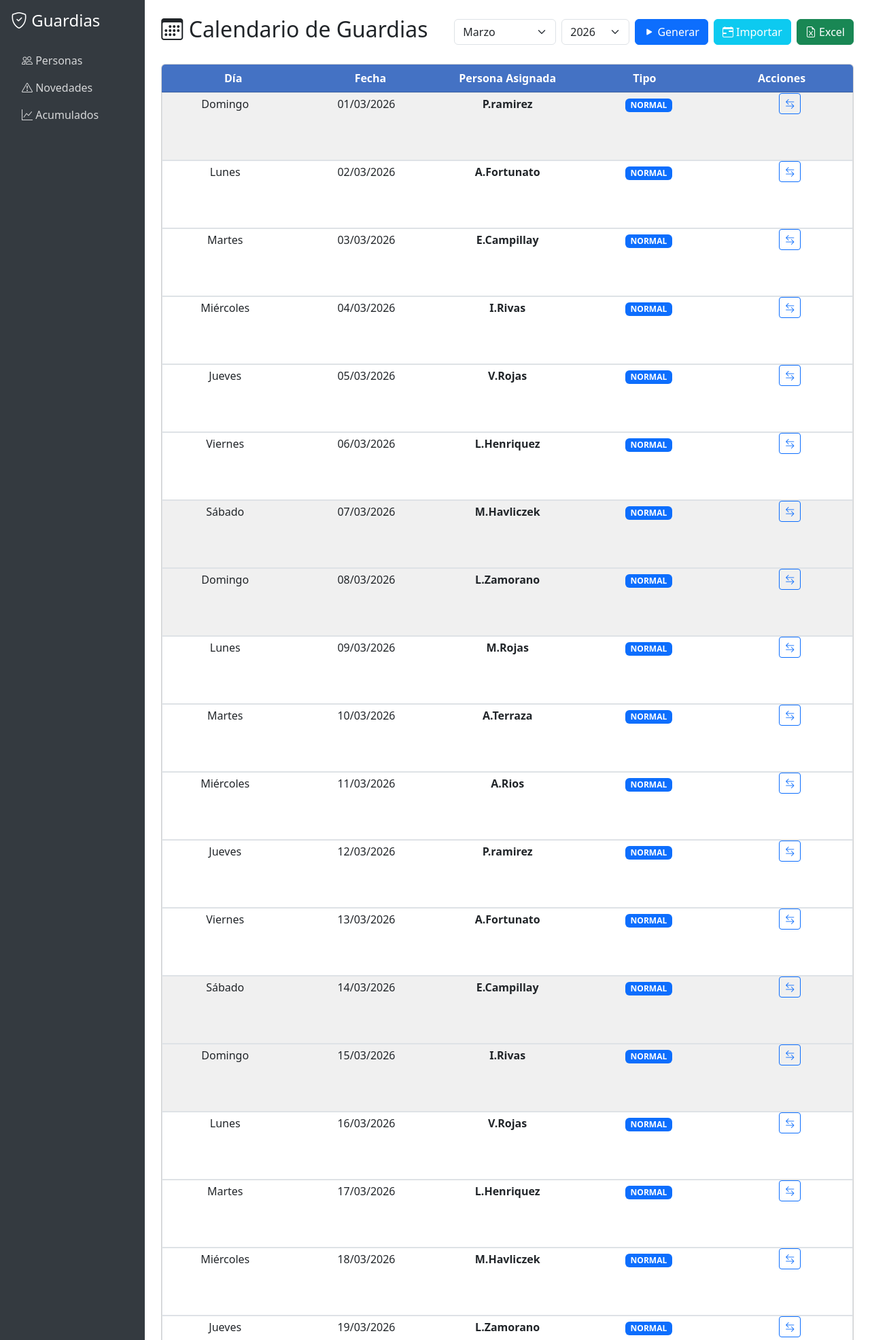
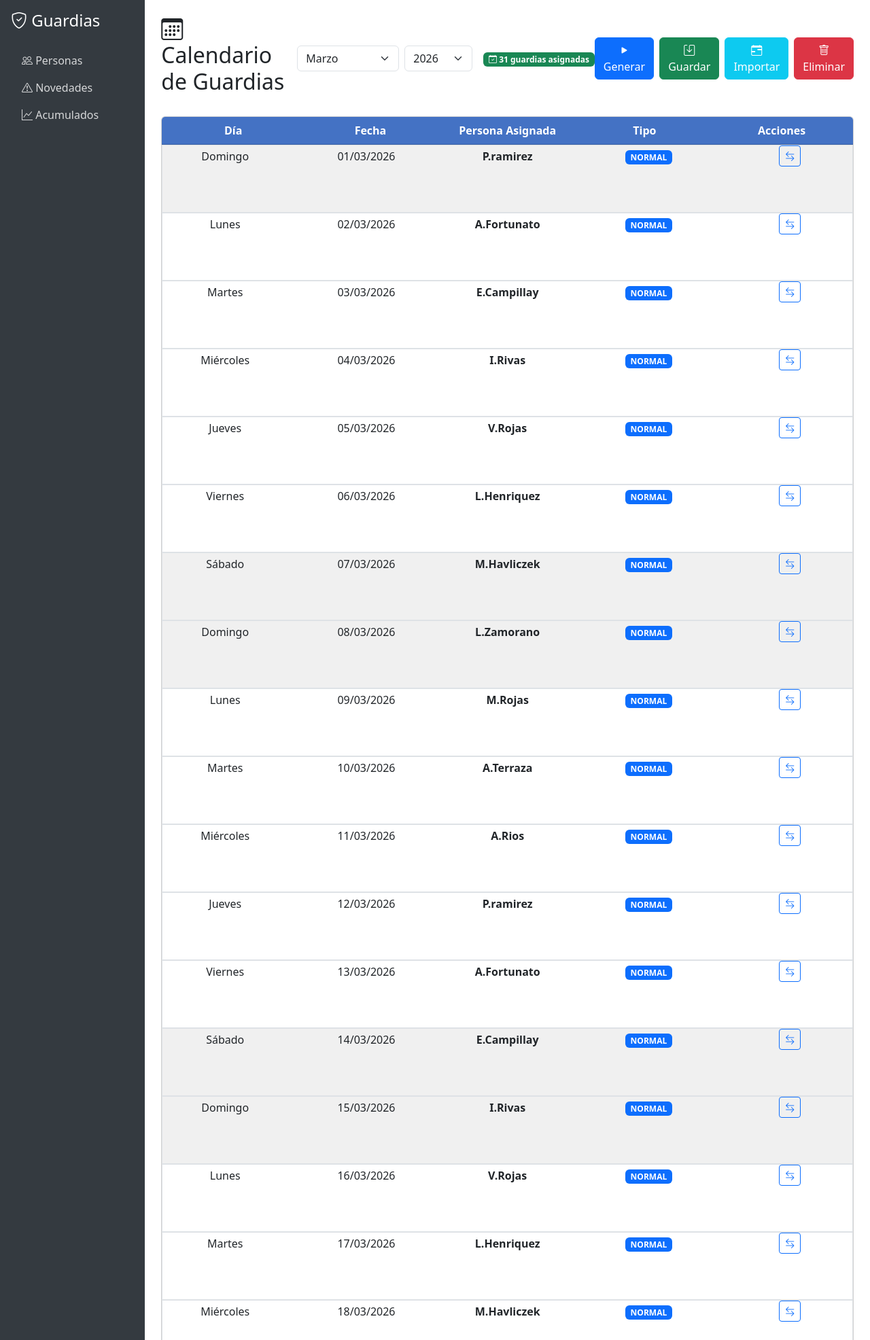
Before and after one commit to shoadevteam-dev/Guardias, a Flask app: page / in a window 1280 px wide. Shown: the top 1972 px of the page at 68% size. Run offline with Flask 3, Linux system fonts and the light colour scheme; data comes from the database, SQL or seed files in the repository; both versions use the stored data as it was after the commit; some libraries are stand-ins or nearby versions.

Commit message:
GRD-002: Eliminar calendario, y visualizar calendarios en curso

```diff
--- a/routes/guardias_routes.py
+++ b/routes/guardias_routes.py
@@ -111,3 +111,23 @@ def asignar_manual():
         return jsonify({'message': mensaje})
     else:
         return jsonify({'error': mensaje}), 400
+
+
+@guardias_bp.route('/<mes>/<anio>/eliminar', methods=['POST'])
+def eliminar_calendario(mes, anio):
+    """Elimina todas las guardias de un mes específico"""
+    from models.models import Guardia, db
+    from services.consultas import obtener_rango_mes
+
+    inicio_mes, fin_mes = obtener_rango_mes(int(mes), int(anio))
+
+    guardias_eliminadas = Guardia.query.filter(
+        Guardia.fecha >= inicio_mes.date(),
+        Guardia.fecha <= fin_mes.date()
+    ).delete()
+
+    db.session.commit()
+
+    return jsonify({
+        'message': f'Se eliminaron {guardias_eliminadas} guardias del calendario'
+    })
--- a/routes/personas_routes.py
+++ b/routes/personas_routes.py
@@ -60,17 +60,15 @@ def update_persona(id):
     })
 
 
-@personas_bp.route('/<int:id>', methods=['DELETE'])
-def delete_persona(id):
-    """Elimina permanentemente una persona y sus registros"""
+@personas_bp.route('/<int:id>/toggle-activo', methods=['POST'])
+def toggle_activo(id):
+    """Cambia el estado activo/inactivo de una persona"""
     persona = Persona.query.get_or_404(id)
-
-    Guardia.query.filter_by(persona_id=id).delete()
-    Guardia.query.filter_by(persona_original_id=id).delete()
-    Novedad.query.filter_by(persona_id=id).delete()
-    HistoricoAcumulado.query.filter_by(persona_id=id).delete()
-
-    db.session.delete(persona)
+    persona.activo = not persona.activo
     db.session.commit()
 
-    return jsonify({'message': 'Persona eliminada permanentemente'})
+    return jsonify({
+        'id': persona.id,
+        'nombre': persona.nombre,
+        'activo': persona.activo
+    })
--- a/static/js/calendario.js
+++ b/static/js/calendario.js
@@ -5,6 +5,7 @@
 
 const CalendarioModule = (function() {
     let fechaReasignar = null;
+    let guardiasActuales = 0;
 
     /**
      * Inicializa el calendario
@@ -13,7 +14,35 @@ const CalendarioModule = (function() {
         const hoy = new Date();
         document.getElementById('selectMes').value = hoy.getMonth() + 1;
         document.getElementById('selectAnio').value = hoy.getFullYear();
+
+        // Agregar listeners a los selectores
+        document.getElementById('selectMes').addEventListener('change', function() {
+            setTimeout(cargarCalendario, 100);
+        });
+        document.getElementById('selectAnio').addEventListener('change', function() {
+            setTimeout(cargarCalendario, 100);
+        });
+
         cargarCalendario();
+    }
+
+    /**
+     * Actualiza el indicador de estado y los botones
+     */
+    function actualizarEstado(guardiasCount) {
+        const estadoEl = document.getElementById('estadoCalendario');
+        const btnGuardar = document.getElementById('btnGuardar');
+        const btnEliminar = document.getElementById('btnEliminar');
+
+        if (guardiasCount === 0) {
+            estadoEl.innerHTML = '<span class="badge bg-secondary"><i class="bi bi-calendar-x"></i> Calendario vacío</span>';
+            if (btnGuardar) btnGuardar.disabled = true;
+            if (btnEliminar) btnEliminar.disabled = true;
+        } else {
+            estadoEl.innerHTML = `<span class="badge bg-success"><i class="bi bi-calendar-check"></i> ${guardiasCount} guardias asignadas</span>`;
+            if (btnGuardar) btnGuardar.disabled = false;
+            if (btnEliminar) btnEliminar.disabled = false;
+        }
     }
 
     /**
@@ -35,12 +64,15 @@ const CalendarioModule = (function() {
             }
             const guardias = await res.json();
             console.log(`Guardias recibidas: ${guardias.length}`);
-            console.log('Primera guardia:', guardias[0]);
+
+            guardiasActuales = guardias.length;
+
+            // Actualizar indicador de estado y botones
+            actualizarEstado(guardias.length);
 
             const guardiasDict = {};
             guardias.forEach(g => {
                 guardiasDict[g.fecha] = g;
-                console.log(`  Key guardiasDict: "${g.fecha}" => ${g.persona_nombre}`);
             });
 
             const diasSemana = ['Domingo', 'Lunes', 'Martes', 'Miércoles', 'Jueves', 'Viernes', 'Sábado'];
@@ -143,10 +175,72 @@ const CalendarioModule = (function() {
         window.location.href = `/api/exportar/${mes}/${anio}`;
     }
 
+    /**
+     * Elimina todas las guardias de un mes
+     */
+    async function eliminarCalendario() {
+        const mes = parseInt(document.getElementById('selectMes').value);
+        const anio = parseInt(document.getElementById('selectAnio').value);
+
+        const result = await Swal.fire({
+            title: '¿Eliminar calendario completo?',
+            text: `Se eliminarán TODAS las guardias de ${mes}/${anio}. Esta acción no se puede deshacer.`,
+            icon: 'warning',
+            showCancelButton: true,
+            confirmButtonText: 'Sí, eliminar todo',
+            cancelButtonText: 'Cancelar',
+            confirmButtonColor: '#dc3545'
+        });
+
+        if (result.isConfirmed) {
+            try {
+                const response = await fetch(`/api/guardias/${mes}/${anio}/eliminar`, {
+                    method: 'POST'
+                });
+
+                const data = await response.json();
+
+                if (response.ok) {
+                    await cargarCalendario();
+                    Swal.fire('Eliminado', data.message, 'success');
+                } else {
+                    Swal.fire('Error', data.error || 'Error al eliminar', 'error');
+                }
+            } catch (error) {
+                console.error('Error:', error);
+                Swal.fire('Error', 'No se pudo conectar con el servidor', 'error');
+            }
+        }
+    }
+
+    /**
+     * Guarda el calendario del mes (exporta a Excel)
+     */
+    async function guardarCalendario() {
+        const mes = parseInt(document.getElementById('selectMes').value);
+        const anio = parseInt(document.getElementById('selectAnio').value);
+
+        const result = await Swal.fire({
+            title: '¿Guardar calendario?',
+            text: `Se descargará el calendario de ${mes}/${anio} en formato Excel`,
+            icon: 'question',
+            showCancelButton: true,
+            confirmButtonText: 'Sí, guardar',
+            cancelButtonText: 'Cancelar'
+        });
+
+        if (result.isConfirmed) {
+            exportarExcel();
+            Swal.fire('Guardado', 'El calendario se ha descargado correctamente', 'success');
+        }
+    }
+
     return {
         init,
         cargarCalendario,
         generarGuardias,
-        exportarExcel
+        exportarExcel,
+        eliminarCalendario,
+        guardarCalendario
     };
 })();
--- a/static/js/personas.js
+++ b/static/js/personas.js
@@ -25,6 +25,11 @@ const PersonasModule = (function() {
                     </span>
                 </td>
                 <td>
+                    <button class="btn btn-sm ${p.activo ? 'btn-warning' : 'btn-success'}"
+                            onclick="PersonasModule.toggleActivo(${p.id})"
+                            title="${p.activo ? 'Desactivar' : 'Activar'}">
+                        <i class="bi bi-${p.activo ? 'pause' : 'play'}-circle"></i>
+                    </button>
                     <button class="btn btn-sm btn-danger" onclick="PersonasModule.eliminar(${p.id})">
                         <i class="bi bi-trash"></i>
                     </button>
@@ -62,6 +67,27 @@ const PersonasModule = (function() {
     }
 
     /**
+     * Cambia el estado activo/inactivo de una persona
+     */
+    async function toggleActivo(id) {
+        const result = await Swal.fire({
+            title: '¿Cambiar estado?',
+            text: 'Esto cambiará el estado de la persona. Las personas inactivas no se incluyen en la generación de guardias.',
+            icon: 'question',
+            showCancelButton: true,
+            confirmButtonText: 'Sí, cambiar',
+            cancelButtonText: 'Cancelar',
+            confirmButtonColor: '#0d6efd'
+        });
+
+        if (result.isConfirmed) {
+            await fetch(`/api/personas/${id}/toggle-activo`, { method: 'POST' });
+            await cargar();
+            Swal.fire('Estado actualizado', '', 'success');
+        }
+    }
+
+    /**
      * Elimina una persona permanentemente
      */
     async function eliminar(id) {
@@ -85,6 +111,7 @@ const PersonasModule = (function() {
     return {
         cargar,
         agregar,
+        toggleActivo,
         eliminar
     };
 })();
--- a/templates/index.html
+++ b/templates/index.html
@@ -37,7 +37,7 @@
             <main class="col-md-10 ms-sm-auto px-4 py-4">
                 <div class="d-flex justify-content-between align-items-center mb-4">
                     <h2><i class="bi bi-calendar3"></i> Calendario de Guardias</h2>
-                    <div class="d-flex gap-2">
+                    <div class="d-flex gap-2 align-items-center">
                         <select class="form-select" id="selectMes" style="width: 150px;">
                             <option value="1">Enero</option>
                             <option value="2">Febrero</option>
@@ -58,14 +58,20 @@
                             <option value="2027">2027</option>
                             <option value="2028">2028</option>
                         </select>
+                        <span id="estadoCalendario" class="ms-2"></span>
+                    </div>
+                    <div class="d-flex gap-2">
                         <button class="btn btn-primary" onclick="CalendarioModule.generarGuardias()">
                             <i class="bi bi-play-fill"></i> Generar
+                        </button>
+                        <button class="btn btn-success" id="btnGuardar" onclick="CalendarioModule.guardarCalendario()">
+                            <i class="bi bi-save"></i> Guardar
                         </button>
                         <button class="btn btn-info text-white" onclick="ImportarModule.abrirModal()">
                             <i class="bi bi-calendar-range"></i> Importar
                         </button>
-                        <button class="btn btn-success" onclick="CalendarioModule.exportarExcel()">
-                            <i class="bi bi-file-earmark-excel"></i> Excel
+                        <button class="btn btn-danger" id="btnEliminar" onclick="CalendarioModule.eliminarCalendario()">
+                            <i class="bi bi-trash"></i> Eliminar
                         </button>
                     </div>
                 </div>
```
Also changed, not shown: instance/guardias.db.
